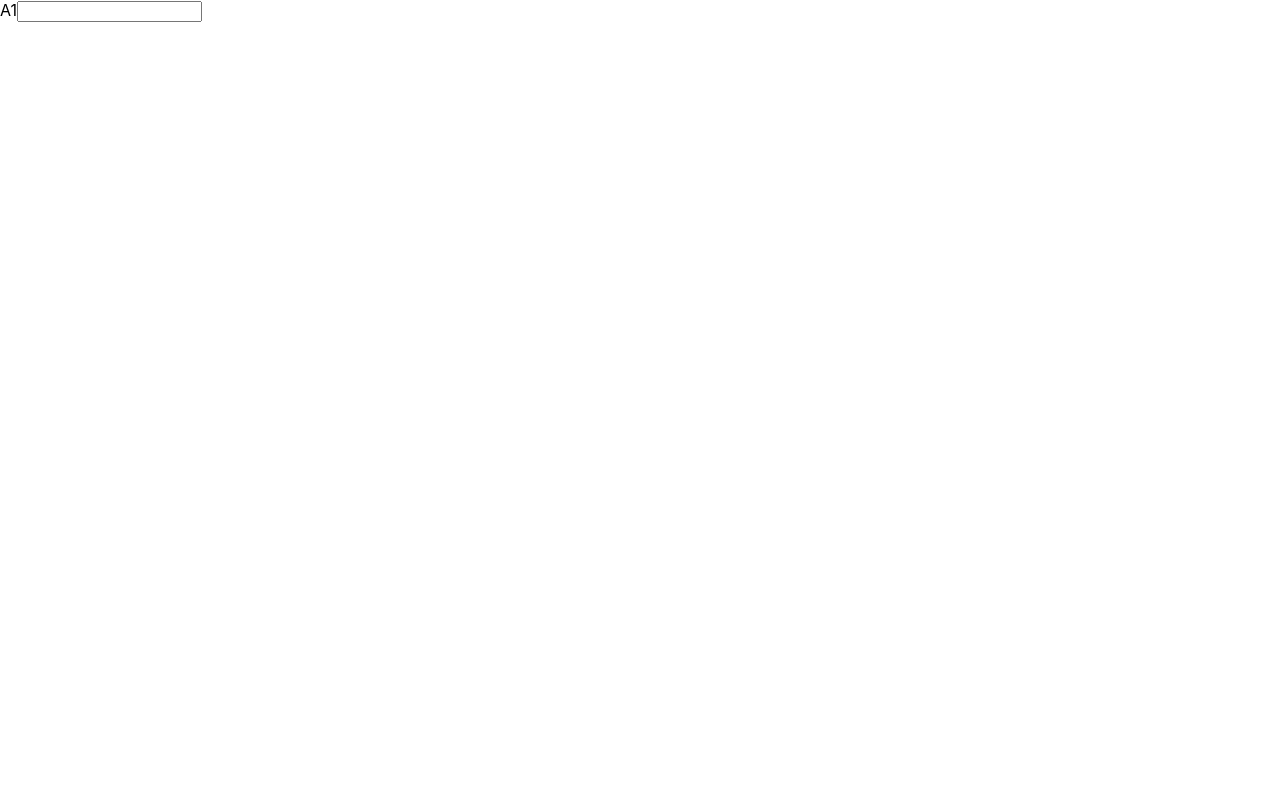
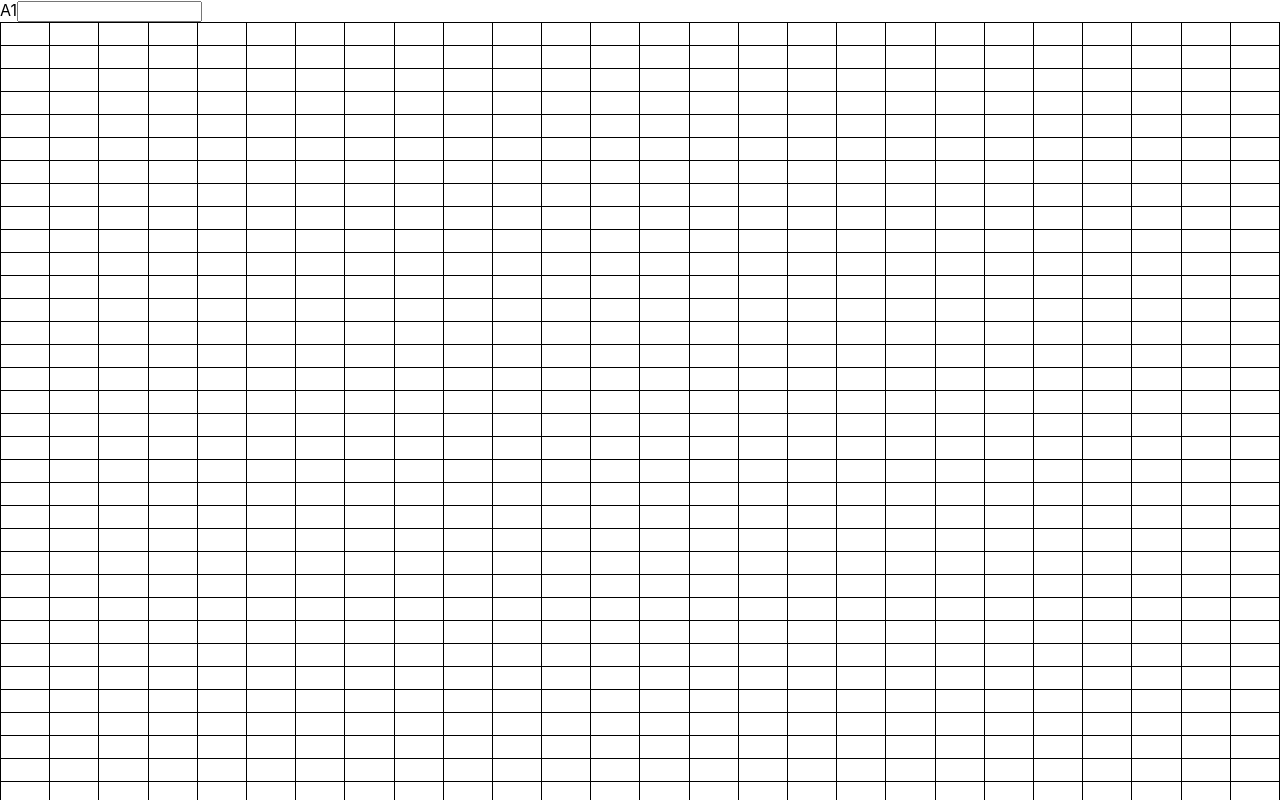
Before and after one commit to gabriel-piles/lean-excel, a React (Create React App) app: page / in a window 1280 px wide. Shown: the top 800 px of the page. Built offline with nearby package versions, Linux system fonts and the light colour scheme.

Commit message:
Set click event on grid

```diff
--- /dev/null
+++ b/src/components/grid/Grid.css
@@ -0,0 +1,10 @@
+.column{
+    width: 250px;
+    height: 20px;
+    border: 1px solid black;
+}
+
+table {
+    border-collapse: collapse;
+    border-spacing: 0;
+}
--- a/src/components/grid/Grid.tsx
+++ b/src/components/grid/Grid.tsx
@@ -1,6 +1,7 @@
 import React from "react";
 import {ValuesDictionary} from '../../expressions/Expressions';
 import _ from "lodash";
+import './Grid.css';
 
 const COLUMN_NAMES = 'ABCDEFGHIJKLMNOPQRSTUVWXYZ'.split('');
 const ROW_NUMBER = 50;
@@ -10,14 +11,23 @@ interface GridProps {
     cellValues: ValuesDictionary;
 }
 
-export const Grid: React.FC<GridProps> = () => {
+export const Grid: React.FC<GridProps> = (props) => {
+    const updateCellSelected = (cellSelected:string) => {
+        props.setCellSelected(cellSelected);
+    };
+
     return (
         <table>
-            {_.times(ROW_NUMBER,(row_index) => <tr className={'row'}>
+            <tbody>
+            {_.times(ROW_NUMBER,(row_index) => <tr key={`row${row_index}`} className={'row'}>
                 {COLUMN_NAMES.map((column_name) => {
-                    return <td className={`column ${column_name}${row_index+1}`}></td>
+                    const cellId = column_name + (row_index+1);
+                    return <td key={cellId} id={cellId} className={`column ${cellId}`} onClick={(e) => updateCellSelected(e.currentTarget.id)}>
+                        {props.cellValues[cellId] ? props.cellValues[cellId] : ''}
+                    </td>
                 })}
             </tr>)}
+            </tbody>
         </table>
     );
 };
--- a/src/components/inputBox/InputBox.tsx
+++ b/src/components/inputBox/InputBox.tsx
@@ -15,7 +15,7 @@ export const InputBox: React.FC<InputBoxProps> = (props) => {
     return (
         <div>
             <span className='cell-name'>{props.cellSelected}</span>
-            <input className="input-box" type='text' value={props.expression} onChange={updateExpression}/>
+            <input className="input-box" type='text' defaultValue={props.expression} onChange={updateExpression}/>
         </div>
         );
 };
```
Also changed, not shown: 2 other files (tests, documents, lock files or other folders).
